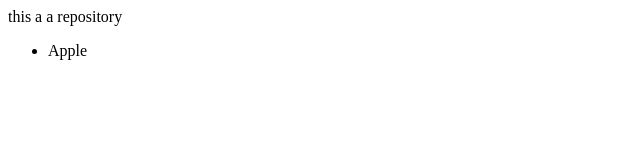
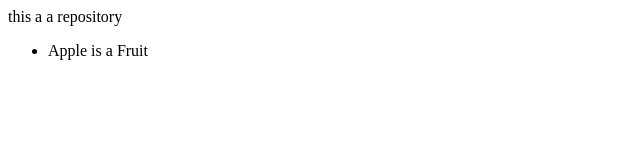
Before and after one commit to sahkanishk01/LocalRepository, a plain HTML site: page index.html in a window 1280 px wide. Shown: the full height of the page, 0-640 px from the left. Drawn offline with Linux system fonts and the light colour scheme.

Commit message:
Update list

```diff
--- a/index.html
+++ b/index.html
@@ -1,6 +1,6 @@
 <p> this a a repository</p>
 <ul>
     <type= "a">
-        <li> Apple</li>
+        <li> Apple is a Fruit</li>
     </type>
 </ul>
```
